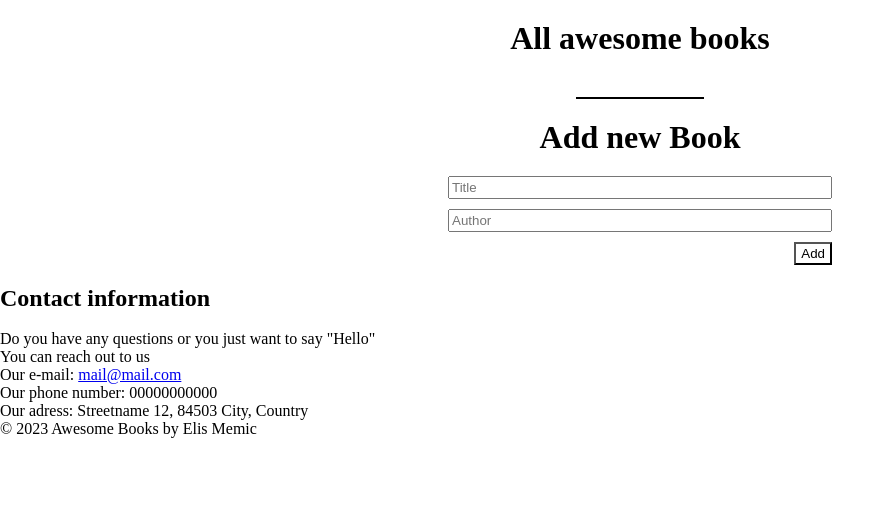
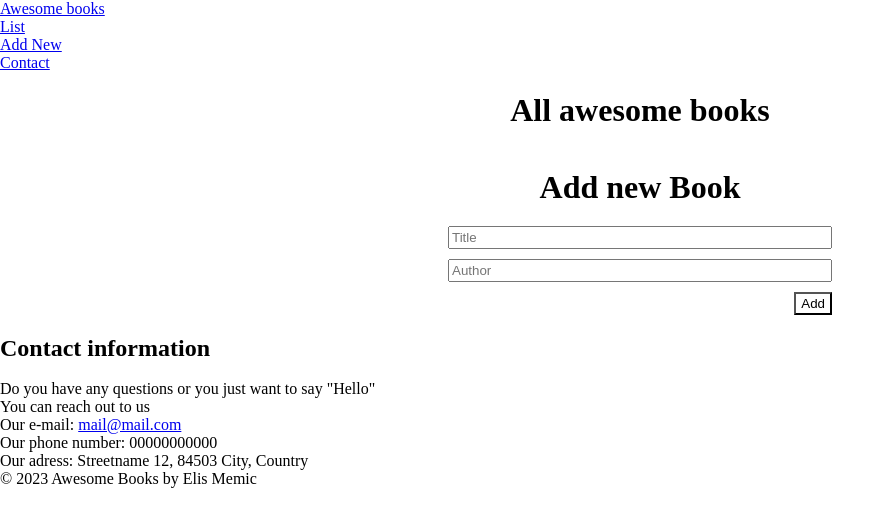
Before and after one commit to memicelis/awesome-books, a website: page index.html in a window 1280 px wide. Shown: the whole page, without its empty margins (0-895 px from the left). Drawn offline with Linux system fonts and the light colour scheme.

Commit message:
added nav and date container

```diff
--- a/index.html
+++ b/index.html
@@ -7,13 +7,26 @@
     <title>Awesome Books</title>
   </head>
   <body>
-    <div class="header">
+    <nav class="navigation">
+    <div class="left-block-navigation">
+      <a href="#">Awesome books</a>
+    </div>
+    <div class="right-block-navigation">
+      <ul class="navigation-links">
+        <li><a href="#list">List</a></li>
+        <li><a href="#form">Add New</a></li>
+        <li><a href="#contact">Contact</a></li>
+      </ul>
+    </div>
+    </nav>
+    <div class="date-container">
+    </div>
+    <div id="list" class="header">
       <h1>All awesome books</h1>
     </div>
     <div class="book-list-container">
       <div id="book-list"></div>
     </div>
-    <hr class="separator" />
     <form id="form" class="form" method="post" action="submit">
       <h1>Add new Book</h1>
       <div class="form-input">
@@ -29,7 +42,7 @@
         </button>
       </div>
     </form>
-    <section class="contact-section">
+    <section id="contact" class="contact-section">
       <h1>Contact information</h1>
       <br>Do you have any questions or you just want to say "Hello" </br>You can reach out to us</p>
       <ul class="contact-info">
```
